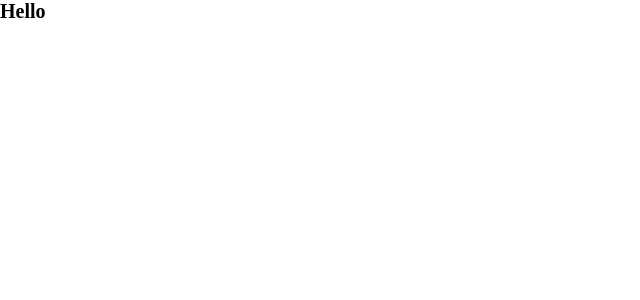
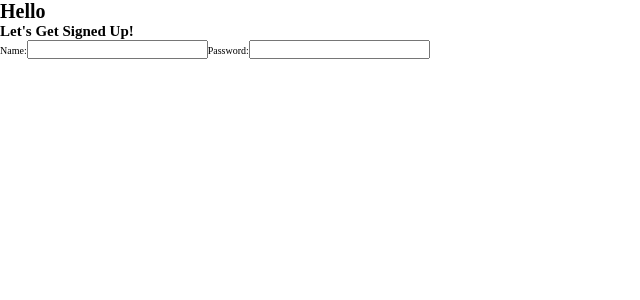
Before and after one commit to kubes2020/front-end, a React (Create React App) app: page / in a window 1280 px wide. Shown: the top 300 px of the page, without its empty margins (0-640 px from the left). Built offline with nearby package versions, Linux system fonts and the light colour scheme.

Commit message:
name/password are working with state, next need to add submit button and validation

```diff
--- a/src/App.js
+++ b/src/App.js
@@ -1,9 +1,11 @@
 import React from "react";
+import Login from "./components/Login";
 
 function App() {
   return (
-    <div className='App'>
+    <div className="App">
       <h1>Hello</h1>
+      <Login />
     </div>
   );
 }
--- /dev/null
+++ b/src/components/Login.js
@@ -0,0 +1,44 @@
+import React, { useState } from "react";
+
+export default function Login() {
+  const [login, setLogin] = useState({
+    name: "",
+    password: "",
+  });
+
+  const onChange = (e) => {
+    e.persist();
+    setLogin({
+      ...login,
+      [e.target.name]: e.target.value,
+    });
+  };
+
+  return (
+    <>
+      <h2>Let's Get Signed Up!</h2>
+      <form>
+        <label htmlFor="name">
+          Name:
+          <input
+            name="name"
+            id="name"
+            type="text"
+            value={login.name}
+            onChange={onChange}
+          ></input>
+        </label>
+        <label htmlFor="password">
+          Password:
+          <input
+            name="password"
+            id="password"
+            type="password"
+            value={login.password}
+            onChange={onChange}
+          ></input>
+        </label>
+      </form>
+    </>
+  );
+}
--- a/src/index.js
+++ b/src/index.js
@@ -3,8 +3,14 @@ import { render } from "react-dom";
 import "./styles/styles.css";
 import App from "./App";
 import * as serviceWorker from "./serviceWorker";
+import { BrowserRouter as Router } from "react-router-dom";
 
-render(<App />, document.getElementById("root"));
+render(
+  <Router>
+    <App />
+  </Router>,
+  document.getElementById("root")
+);
 
 // If you want your app to work offline and load faster, you can change
 // unregister() to register() below. Note this comes with some pitfalls.
```
